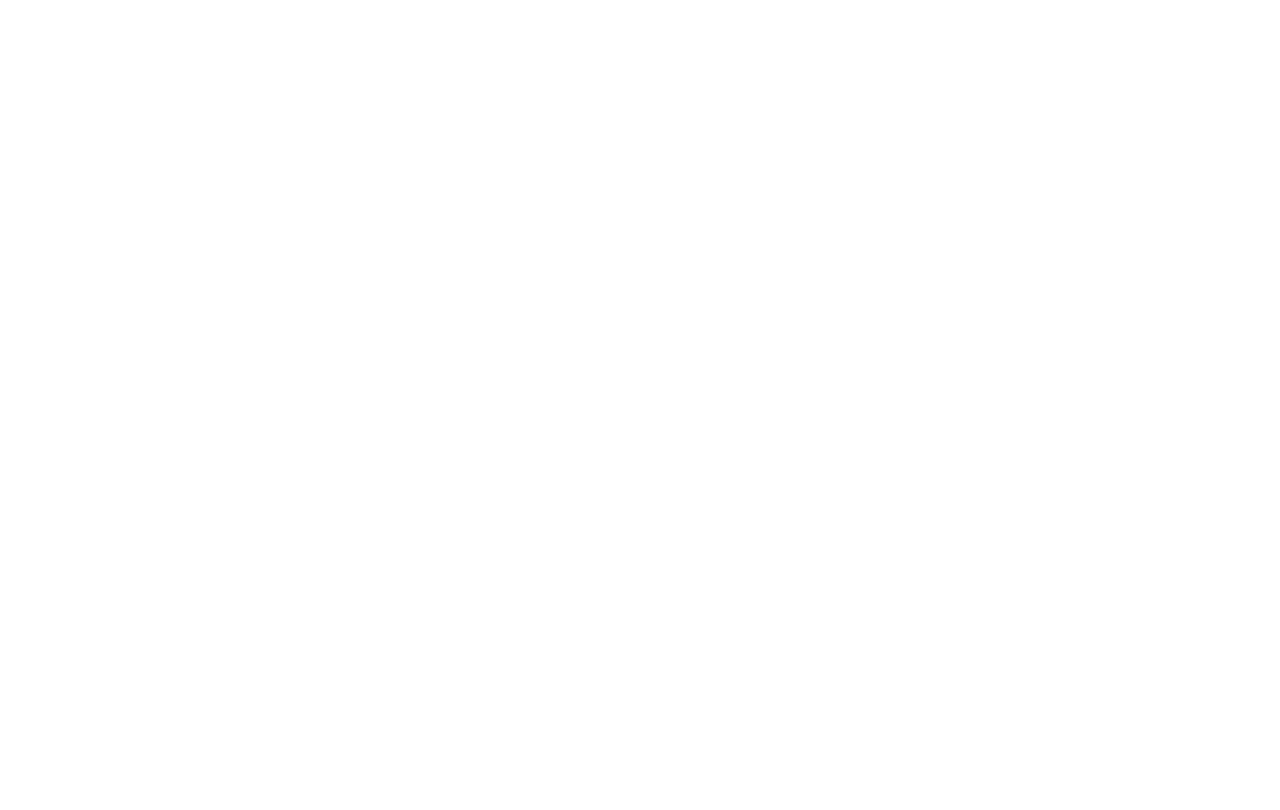
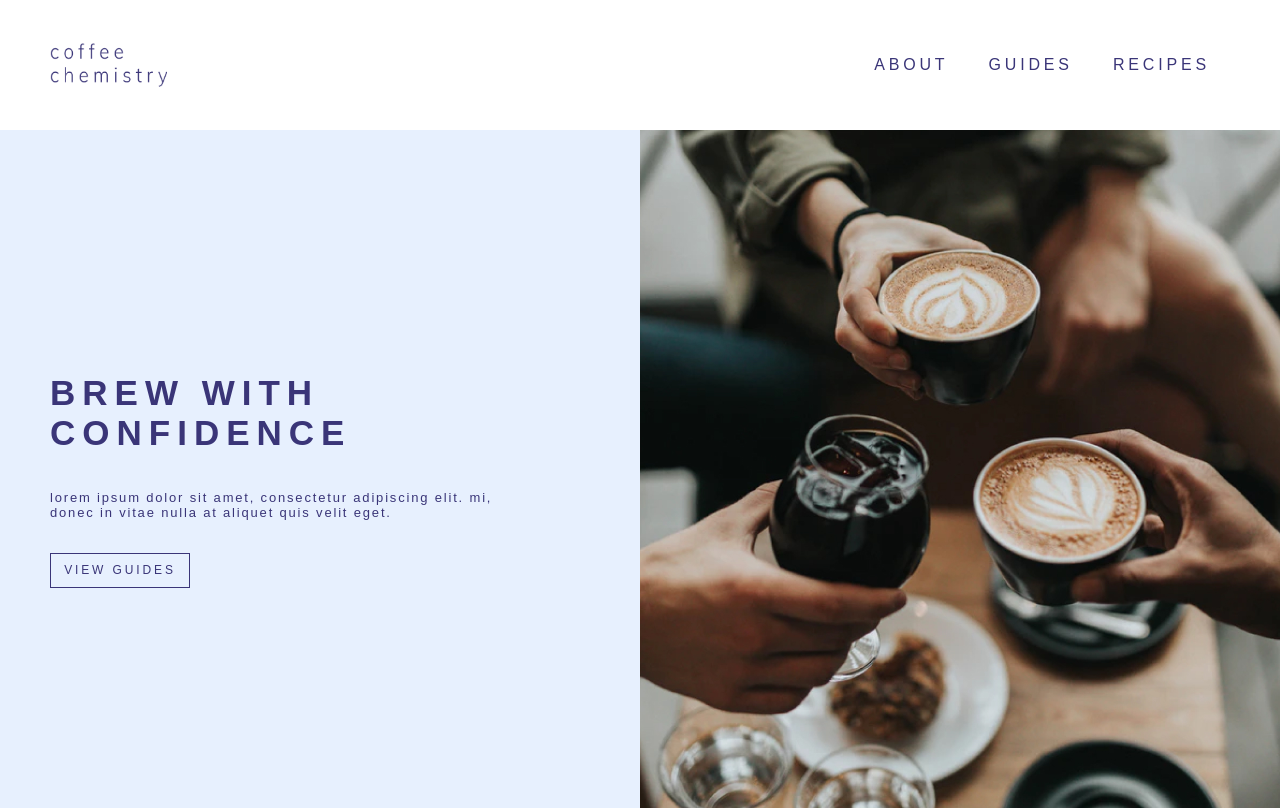
Before and after one commit to juliacodes/CoffeeChemistry, a React (Create React App) app: page /recipes in a window 1280 px wide. Shown: the top 810 px of the page. Built offline with nearby package versions, Linux system fonts and the light colour scheme; a web font is replaced by a local one.

Commit message:
moved app into views - added recipes

```diff
--- a/src/Components/NavBar/styles.js
+++ b/src/Components/NavBar/styles.js
@@ -39,6 +39,13 @@
         letter-spacing: 0.24em;
         color: ${COLORS.darkBlue};
         margin: 20px;
+        transition-duration: 0.3s;
+        border-bottom: 1px solid transparent;
+        padding-bottom: 2px;
+
+        :hover {
+            border-bottom: 1px solid ${COLORS.darkBlue};
+        }
     }
 
     @media (${QUERIES.medium}) {
--- a/src/Styling/styles.js
+++ b/src/Styling/styles.js
@@ -59,6 +59,7 @@
 `;
 
 export const Button = styled.button`
+    border: none;
     font-family: 'Muli', sans-serif;
     position: relative;
     text-transform: uppercase;
--- /dev/null
+++ b/src/Views/Recipes.js
@@ -0,0 +1,25 @@
+import React from 'react';
+import { Container, Inner } from '../Styling';
+import NavBar from '../Components/NavBar';
+import FlexRow from '../Components/FlexRow';
+import ExploreRow from '../Components/ExploreRow';
+import { Footer } from '../Components/Footer';
+function Recipes() {
+    return (
+        <Container>
+            <NavBar />
+            <Inner>
+                <FlexRow
+                    Heading='brew with confidence'
+                    Paragraph='Lorem ipsum dolor sit amet, consectetur adipiscing elit. Mi,
+                    donec in vitae nulla at aliquet quis velit eget.'
+                    button='view guides'
+                />
+                <ExploreRow />
+                <Footer />
+            </Inner>
+        </Container>
+    );
+}
+
+export default Recipes;
--- a/src/index.js
+++ b/src/index.js
@@ -1,7 +1,9 @@
 import React from 'react';
 import ReactDOM from 'react-dom';
 import './index.css';
-import App from './App';
+import App from './Views/App';
+import Recipes from './Views/Recipes';
+
 import * as serviceWorker from './serviceWorker';
 import { Switch, Route, BrowserRouter } from 'react-router-dom';
 
@@ -10,6 +12,7 @@
         <div>
             <Switch>
                 <Route exact path='/' component={App} />
+                <Route path='/recipes' component={Recipes} />
             </Switch>
         </div>
     </BrowserRouter>
```
Also changed, not shown: src/Views/App.js (renamed from src/App.js, +6 -6 lines).
